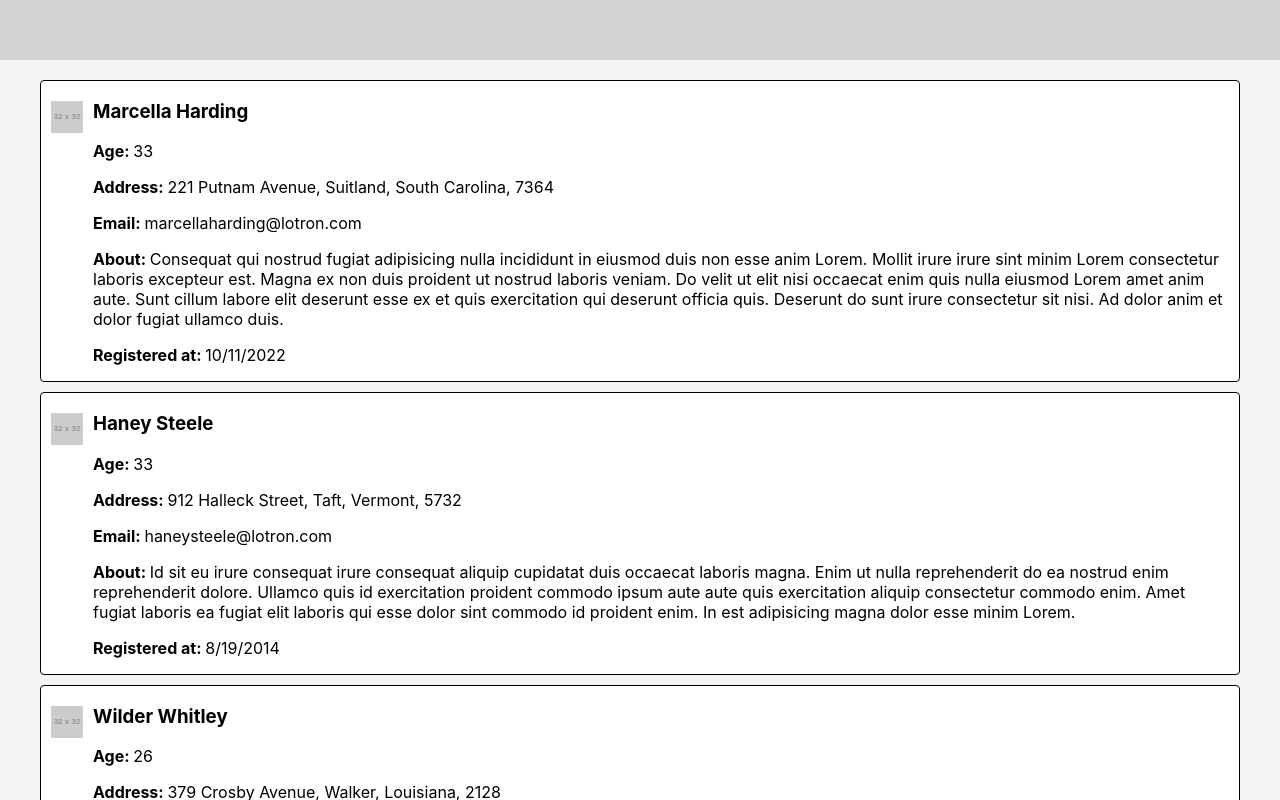
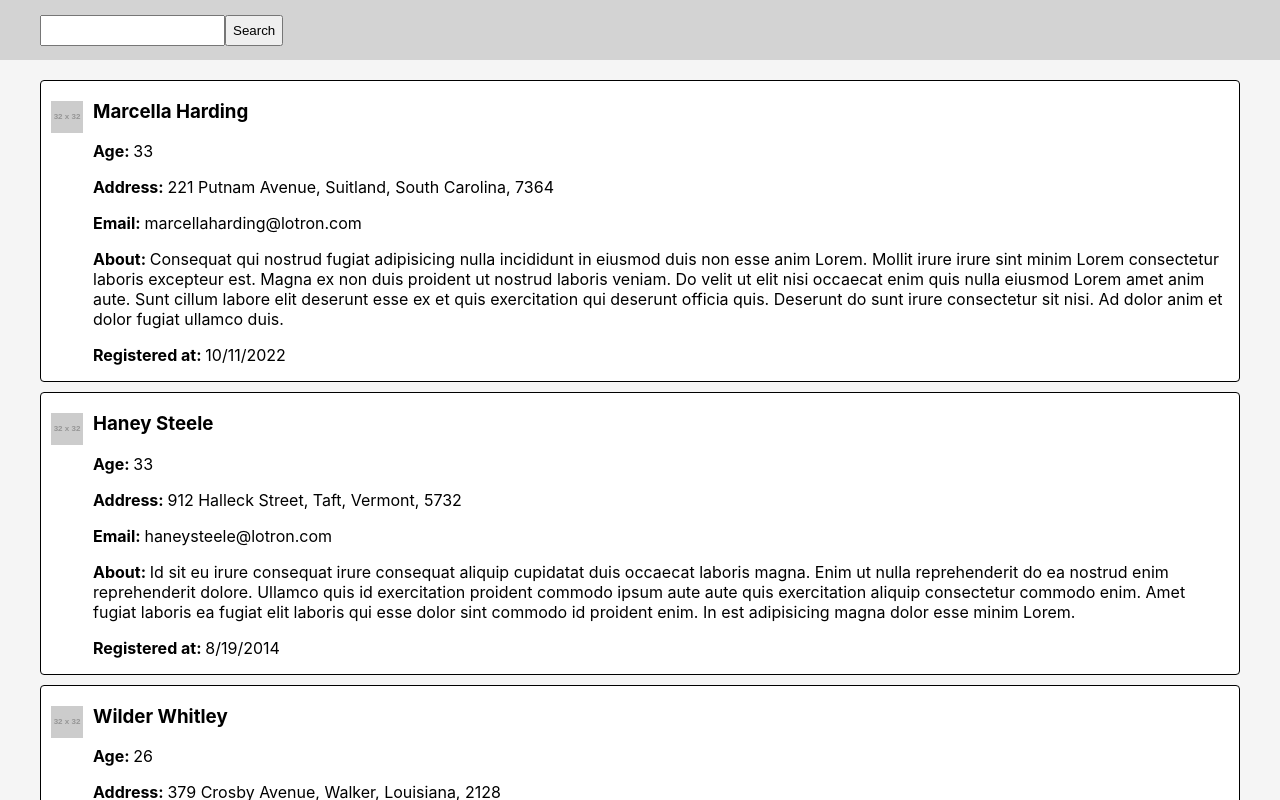
Before and after one commit to aliksander85/esprow-test-task, a React (Create React App) app: page / in a window 1280 px wide. Shown: the top 800 px of the page. Built offline with nearby package versions, Linux system fonts and the light colour scheme.

Commit message:
[feat]: added header layout

```diff
--- a/src/App.css
+++ b/src/App.css
@@ -5,6 +5,21 @@
 	left: 0;
 	right: 0;
 	background-color: lightgray;
+}
+.header__container {
+	max-width: 1200px;
+	margin: 0 auto;
+	padding: 0 20px;
+	display: flex;
+	align-items: center;
+	height: 60px;
+}
+.header__input {
+	height: 25px;
+}
+.header__button {
+	height: 31px;
+	cursor: pointer;
 }
 .main {
 	background-color: #f5f5f5;
--- a/src/App.tsx
+++ b/src/App.tsx
@@ -1,11 +1,14 @@
 import React from 'react';
 import PersonsList from './features/PersonsList/PersonsList';
+import Header from './components/Header';
 import './App.css';
 
 function App() {
 	return (
 		<>
-			<header className="header"></header>
+			<header className="header">
+				<Header />
+			</header>
 			<main className="main">
 				<PersonsList></PersonsList>
 			</main>
--- /dev/null
+++ b/src/components/Header.tsx
@@ -0,0 +1,26 @@
+import React, { useState } from 'react';
+
+function Header() {
+	const [filterValue, setFilterValue] = useState('');
+
+	const handleChange = (e: React.ChangeEvent<HTMLInputElement>) => {
+		setFilterValue(e.target.value);
+	};
+
+	const handleClick = () => {};
+
+	return (
+		<div className="header__container">
+			<input
+				value={filterValue}
+				onChange={handleChange}
+				className="header__input"
+			/>
+			<button onClick={handleClick} className="header__button">
+				Search
+			</button>
+		</div>
+	);
+}
+
+export default Header;
```
